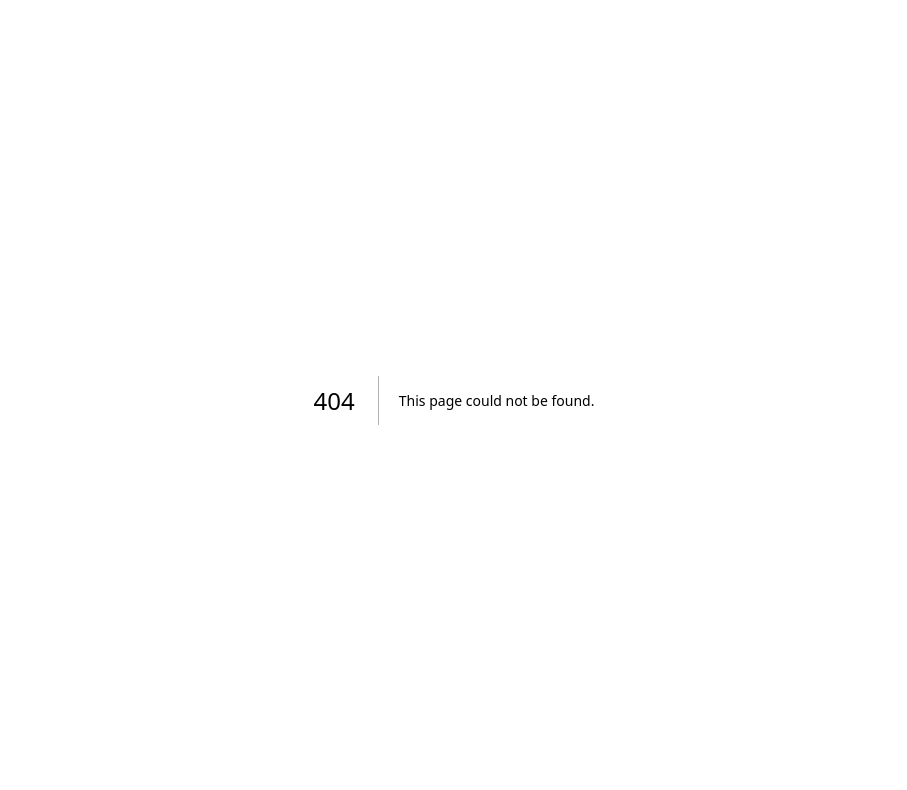
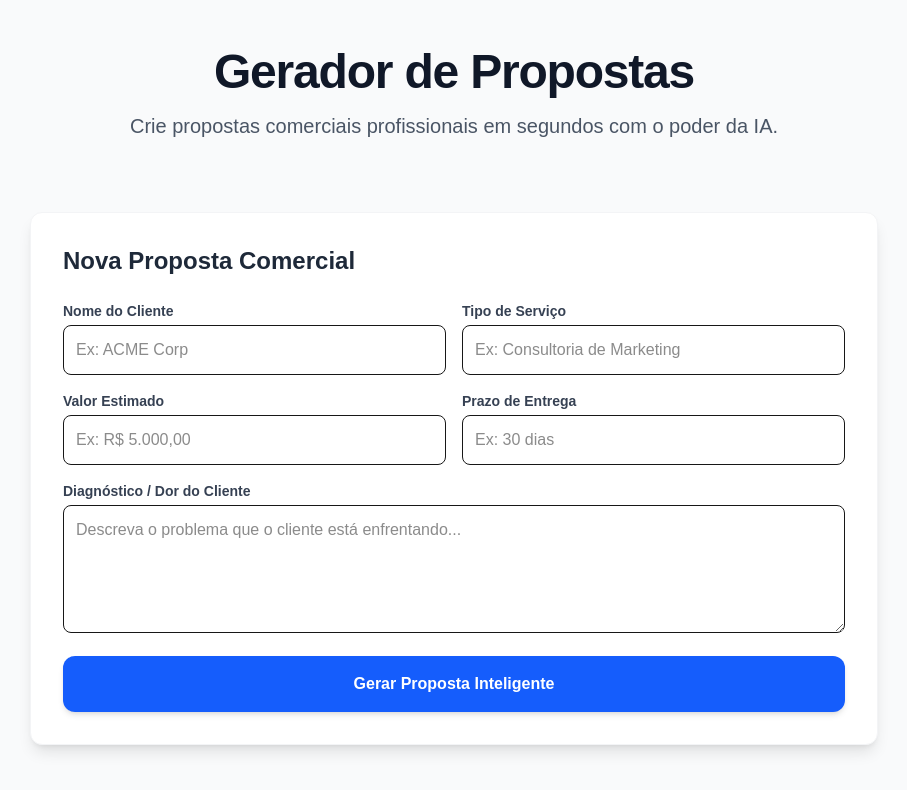
Before and after one commit to gatepfr/proposy, a Next.js app: page /dashboard in a window 1280 px wide. Before the commit this address had no page. Shown: the top 790 px of the page, without its empty margins (186-1093 px from the left). Built offline with nearby package versions, Linux system fonts and the light colour scheme; no server answers.

Commit message:
feat: add proposal generator component and dashboard page

```diff
--- /dev/null
+++ b/app/dashboard/page.tsx
@@ -0,0 +1,20 @@
+import ProposalGenerator from '@/components/ProposalGenerator'
+
+export default function DashboardPage() {
+  return (
+    <main className="min-h-screen bg-gray-50 py-12 px-4 sm:px-6 lg:px-8">
+      <div className="max-w-7xl mx-auto">
+        <div className="text-center mb-12">
+          <h1 className="text-4xl font-extrabold text-gray-900 sm:text-5xl tracking-tight">
+            Gerador de Propostas
+          </h1>
+          <p className="mt-4 text-xl text-gray-600">
+            Crie propostas comerciais profissionais em segundos com o poder da IA.
+          </p>
+        </div>
+
+        <ProposalGenerator />
+      </div>
+    </main>
+  )
+}
--- /dev/null
+++ b/components/ProposalGenerator.tsx
@@ -0,0 +1,187 @@
+'use client'
+
+import { useState } from 'react'
+import { supabase } from '@/lib/supabase'
+
+type Message = {
+  role: 'user' | 'assistant'
+  content: string
+}
+
+type ProposalData = {
+  clientName: string
+  serviceType: string
+  value: string
+  deadline: string
+  diagnosis: string
+}
+
+export default function ProposalGenerator() {
+  const [step, setStep] = useState(1)
+  const [loading, setLoading] = useState(false)
+  const [proposal, setProposal] = useState('')
+  const [chatHistory, setChatHistory] = useState<Message[]>([])
+  const [formData, setFormData] = useState<ProposalData>({
+    clientName: '',
+    serviceType: '',
+    value: '',
+    deadline: '',
+    diagnosis: '',
+  })
+
+  const generateInitialProposal = async (e: React.FormEvent) => {
+    e.preventDefault()
+    setLoading(true)
+    setStep(2)
+
+    try {
+      // 1. Fetch Branding
+      const { data: { user } } = await supabase.auth.getUser()
+      let branding = null
+      if (user) {
+        const { data } = await supabase
+          .from('profiles')
+          .select('*')
+          .eq('id', user.id)
+          .single()
+        branding = data
+      }
+
+      // 2. Format Prompt
+      const prompt = `Gere uma proposta para o cliente ${formData.clientName}, serviço ${formData.serviceType}, valor ${formData.value}, prazo ${formData.deadline}. O problema do cliente é ${formData.diagnosis}.`
+
+      // 3. Call API
+      const response = await fetch('/api/generate', {
+        method: 'POST',
+        headers: { 'Content-Type': 'application/json' },
+        body: JSON.stringify({
+          prompt,
+          branding,
+          history: [],
+        }),
+      })
+
+      const result = await response.json()
+      if (result.error) throw new Error(result.error)
+
+      setProposal(result.content)
+      setChatHistory([{ role: 'assistant', content: result.content }])
+    } catch (error: any) {
+      alert('Erro ao gerar proposta: ' + error.message)
+      setStep(1)
+    } finally {
+      setLoading(false)
+    }
+  }
+
+  return (
+    <div className="max-w-4xl mx-auto p-6">
+      {step === 1 ? (
+        <div className="bg-white rounded-xl shadow-lg p-8 border border-gray-100">
+          <h2 className="text-2xl font-bold text-gray-800 mb-6">Nova Proposta Comercial</h2>
+          <form onSubmit={generateInitialProposal} className="space-y-4">
+            <div className="grid grid-cols-1 md:grid-cols-2 gap-4">
+              <div>
+                <label className="block text-sm font-semibold text-gray-700 mb-1">Nome do Cliente</label>
+                <input
+                  required
+                  value={formData.clientName}
+                  onChange={(e) => setFormData({ ...formData, clientName: e.target.value })}
+                  placeholder="Ex: ACME Corp"
+                  className="w-full p-3 border rounded-lg focus:ring-2 focus:ring-blue-500 outline-none"
+                />
+              </div>
+              <div>
+                <label className="block text-sm font-semibold text-gray-700 mb-1">Tipo de Serviço</label>
+                <input
+                  required
+                  value={formData.serviceType}
+                  onChange={(e) => setFormData({ ...formData, serviceType: e.target.value })}
+                  placeholder="Ex: Consultoria de Marketing"
+                  className="w-full p-3 border rounded-lg focus:ring-2 focus:ring-blue-500 outline-none"
+                />
+              </div>
+            </div>
+
+            <div className="grid grid-cols-1 md:grid-cols-2 gap-4">
+              <div>
+                <label className="block text-sm font-semibold text-gray-700 mb-1">Valor Estimado</label>
+                <input
+                  required
+                  value={formData.value}
+                  onChange={(e) => setFormData({ ...formData, value: e.target.value })}
+                  placeholder="Ex: R$ 5.000,00"
+                  className="w-full p-3 border rounded-lg focus:ring-2 focus:ring-blue-500 outline-none"
+                />
+              </div>
+              <div>
+                <label className="block text-sm font-semibold text-gray-700 mb-1">Prazo de Entrega</label>
+                <input
+                  required
+                  value={formData.deadline}
+                  onChange={(e) => setFormData({ ...formData, deadline: e.target.value })}
+                  placeholder="Ex: 30 dias"
+                  className="w-full p-3 border rounded-lg focus:ring-2 focus:ring-blue-500 outline-none"
+                />
+              </div>
+            </div>
+
+            <div>
+              <label className="block text-sm font-semibold text-gray-700 mb-1">Diagnóstico / Dor do Cliente</label>
+              <textarea
+                required
+                value={formData.diagnosis}
+                onChange={(e) => setFormData({ ...formData, diagnosis: e.target.value })}
+                placeholder="Descreva o problema que o cliente está enfrentando..."
+                className="w-full p-3 border rounded-lg h-32 focus:ring-2 focus:ring-blue-500 outline-none"
+              />
+            </div>
+
+            <button
+              type="submit"
+              disabled={loading}
+              className="w-full bg-blue-600 hover:bg-blue-700 text-white font-bold py-4 px-6 rounded-xl transition-all shadow-md disabled:opacity-50"
+            >
+              {loading ? 'Gerando...' : 'Gerar Proposta Inteligente'}
+            </button>
+          </form>
+        </div>
+      ) : (
+        <div className="bg-white rounded-xl shadow-lg p-8 border border-gray-100 min-h-[600px] flex flex-col">
+          <div className="flex justify-between items-center mb-6 border-b pb-4">
+            <h2 className="text-2xl font-bold text-gray-800">Sua Proposta</h2>
+            <button
+              onClick={() => setStep(1)}
+              className="text-sm text-gray-500 hover:text-blue-600 font-medium"
+            >
+              ← Voltar e editar dados
+            </button>
+          </div>
+
+          {loading ? (
+            <div className="flex-1 flex flex-col items-center justify-center space-y-4">
+              <div className="animate-spin rounded-full h-12 w-12 border-b-2 border-blue-600"></div>
+              <p className="text-gray-500 font-medium">Nossa IA está redigindo sua proposta...</p>
+            </div>
+          ) : (
+            <div className="flex-1 overflow-auto">
+              <div className="prose max-w-none">
+                <pre className="whitespace-pre-wrap font-sans text-gray-700 leading-relaxed">
+                  {proposal}
+                </pre>
+              </div>
+            </div>
+          )}
+
+          {!loading && (
+            <div className="mt-8 p-4 bg-blue-50 rounded-lg border border-blue-100">
+              <p className="text-sm text-blue-800 text-center">
+                A IA terminou a primeira versão. No próximo passo você poderá refinar via chat.
+              </p>
+            </div>
+          )}
+        </div>
+      )}
+    </div>
+  )
+}
```
